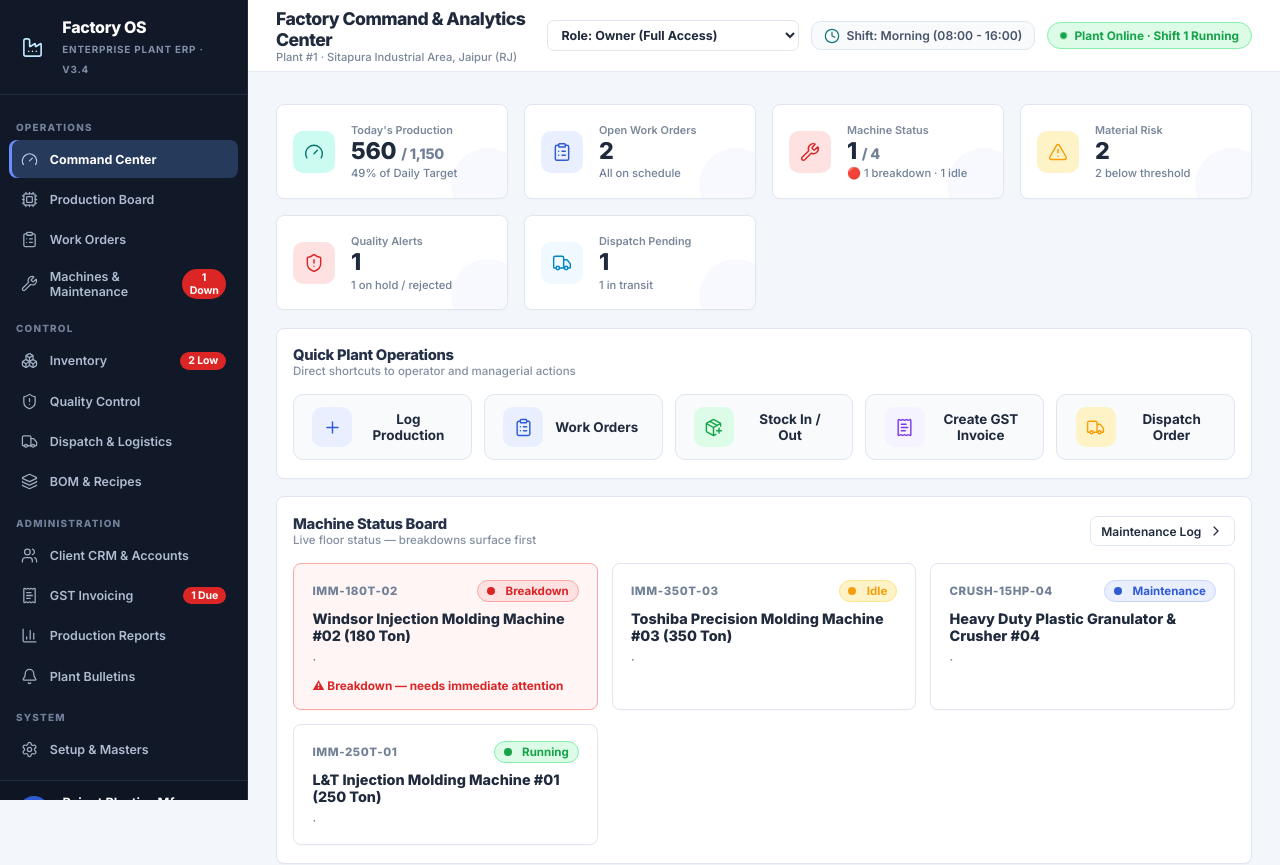
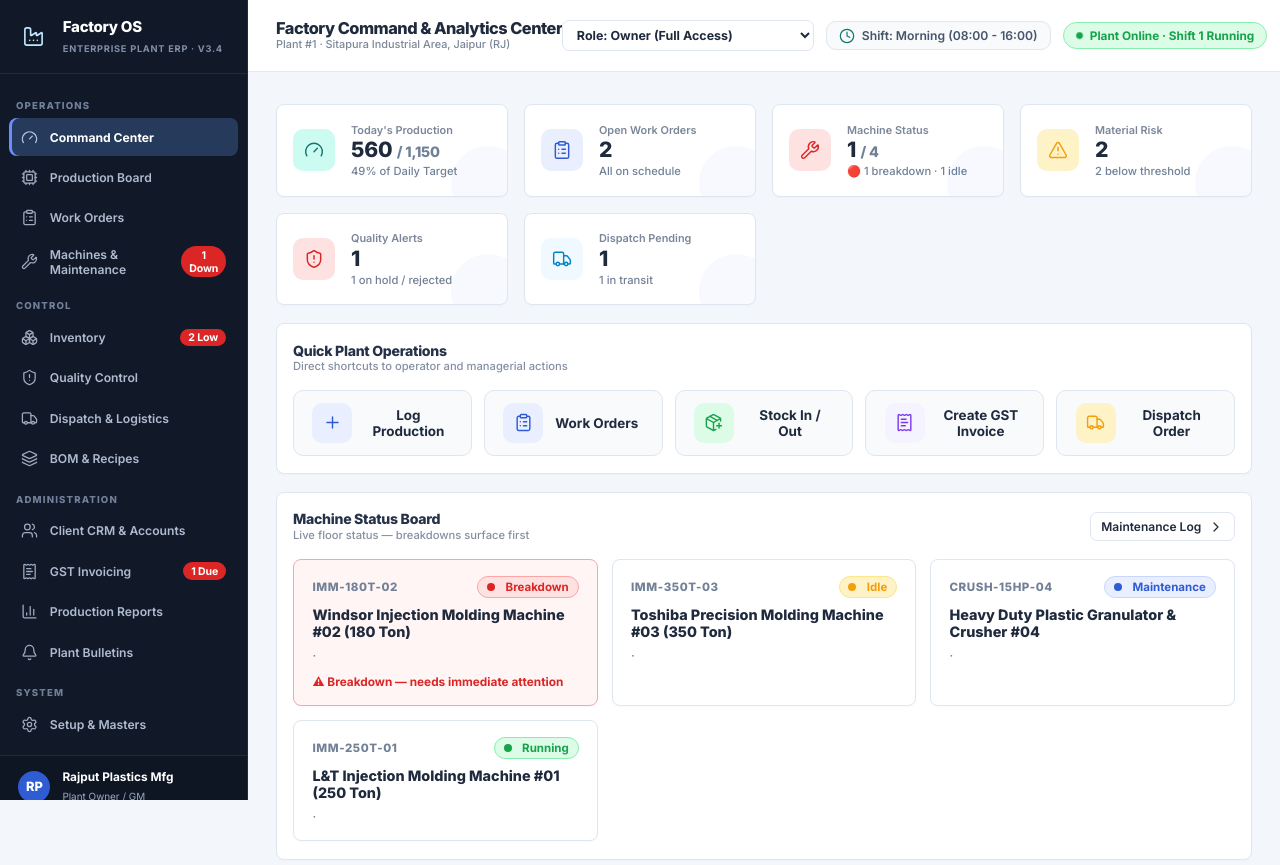
Before and after one commit to ayushrajputt03-create/factory, a React (Vite) app: page / in a window 1280 px wide. Shown: the top 865 px of the page. Built offline with nearby package versions, Linux system fonts and the light colour scheme.

Commit message:
Tune dashboard typography scale

```diff
--- a/src/styles.css
+++ b/src/styles.css
@@ -1090,6 +1090,27 @@ body {
 .page-title h1 { font-size: 1.1rem; color: #1f2a3d; }
 .page-title p { color: #7b8799; font-size: 0.7rem; }
 
+.page-title {
+  min-width: 0;
+  max-width: 430px;
+}
+
+.page-title h1 {
+  font-size: 1.02rem;
+  line-height: 1.2;
+  white-space: nowrap;
+  overflow: hidden;
+  text-overflow: ellipsis;
+}
+
+.page-title p {
+  font-size: 0.68rem;
+  line-height: 1.25;
+  white-space: nowrap;
+  overflow: hidden;
+  text-overflow: ellipsis;
+}
+
 .view-body {
   max-width: 1540px;
   padding: 2rem 1.75rem;
@@ -1105,13 +1126,13 @@ body {
 .metric-card { padding: 1.1rem 1rem; }
 .metric-card:hover { border-color: #c8d5e5; box-shadow: 0 8px 20px -18px rgb(15 23 42 / 0.35); transform: translateY(-1px); }
 .metric-label { color: #7b8799; font-size: 0.68rem; text-transform: none; letter-spacing: 0; font-weight: 600; }
-.metric-value { font-size: 1.45rem; color: #1f2a3d; }
+.metric-value { font-size: 1.32rem; color: #1f2a3d; line-height: 1.15; }
 .metric-sub { font-size: 0.7rem; }
 
 .panel { padding: 1.1rem 1rem; }
 .panel-header { margin-bottom: 1rem; }
-.panel-title h3 { color: #243148; font-size: 0.92rem; }
-.panel-title p { color: #8490a2; font-size: 0.72rem; }
+.panel-title h3 { color: #243148; font-size: 0.88rem; line-height: 1.25; }
+.panel-title p { color: #8490a2; font-size: 0.7rem; line-height: 1.3; }
 
 .btn-primary { background: #2f5bd3; border-radius: 7px; }
 .btn-primary:hover { background: #244bb5; }
@@ -1124,9 +1145,23 @@ td { color: #334155; padding: 0.72rem 0.9rem; }
 .user-profile-widget { background: #0e1624; border-top-color: #202b3d; }
 .avatar-circle { background: #2f5bd3; color: #ffffff; border: 0; }
 
+.brand-title h2 { font-size: 0.94rem; }
+.brand-title span { font-size: 0.58rem; }
+.nav-item { font-size: 0.76rem; }
+.nav-group-label { font-size: 0.6rem; }
+.user-meta h4 { font-size: 0.74rem; }
+.user-meta span { font-size: 0.62rem; }
+
 @media (max-width: 1100px) {
   .sidebar { width: 220px; }
   .view-body { padding: 1.4rem 1.25rem; }
+}
+
+@media (max-width: 900px) {
+  .page-title { max-width: 300px; }
+  .page-title h1 { font-size: 0.94rem; }
+  .topbar-right { gap: 0.45rem; }
+  .shift-badge, .toast-badge { font-size: 0.68rem; padding: 0.3rem 0.55rem; }
 }
 
 /* Enterprise icon language: consistent weight, scale and optical alignment */
```
